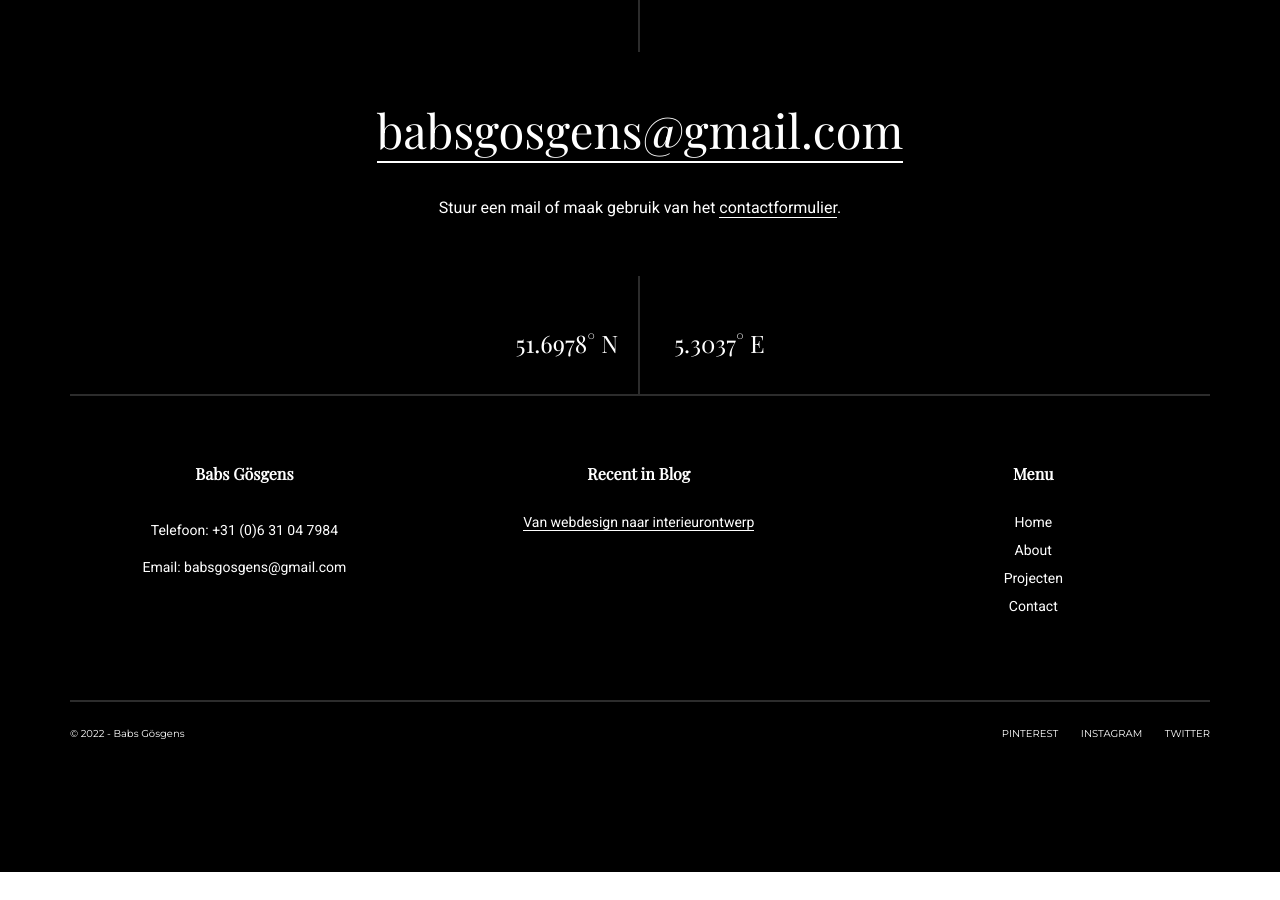
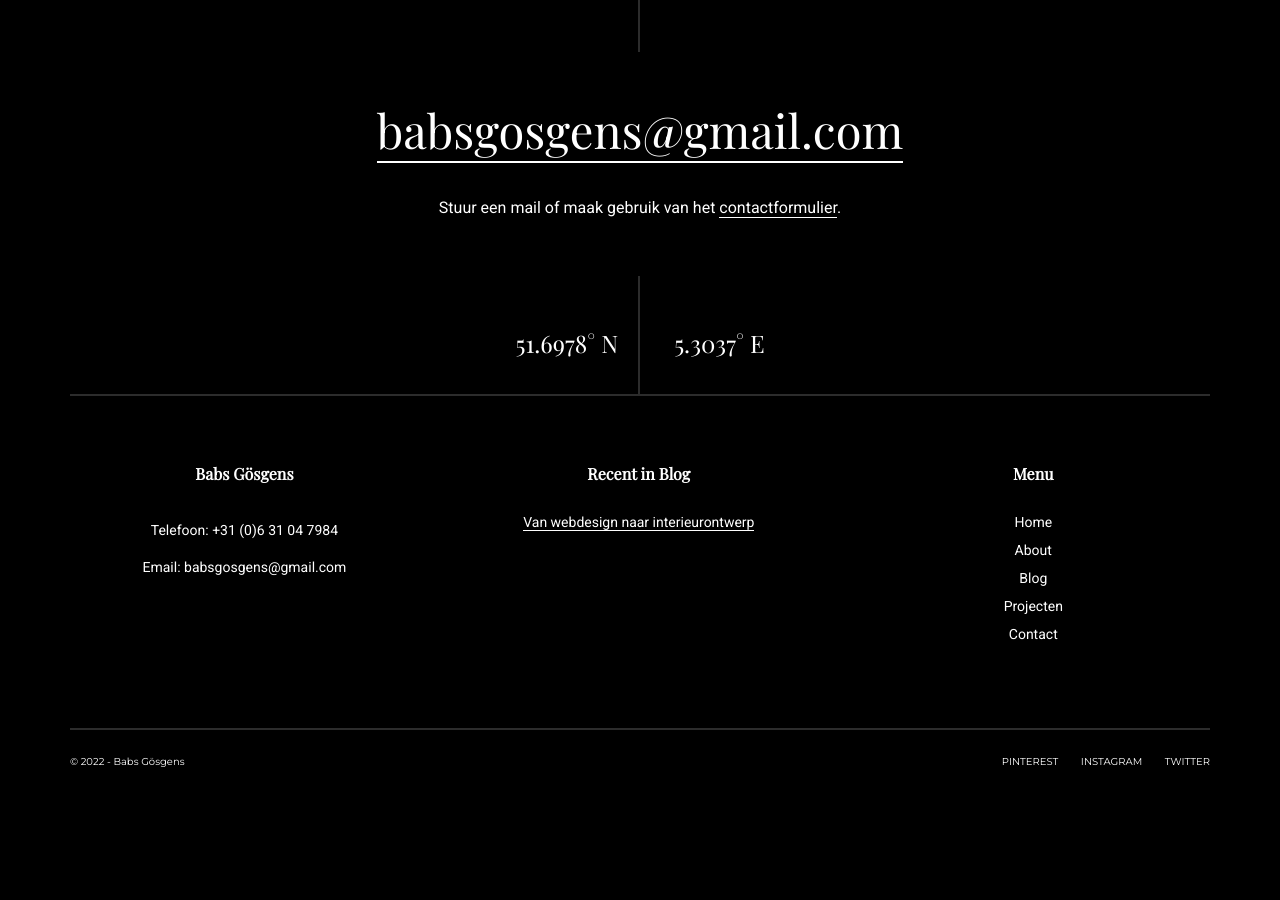
Before and after one commit to babsgosgens/babsgosgens, a Jekyll site: the page built from pages/index.md, in a window 1280 px wide and 900 px high, scrolled down 2903 px. Built offline with Jekyll 4.4.1, drawn with Linux system fonts in a browser that asks for light colours; some web fonts are replaced; before the commit the page ends 3775 px from its top, so only the background shows below that.

Commit message:
Re-introduce blog

```diff
--- a/_data/menu.yml
+++ b/_data/menu.yml
@@ -2,6 +2,8 @@
   link: /
 - name: About
   link: /about/
+- name: Blog
+  link: /blog/
 - name: Projecten
   link: /projecten/
 - name: Contact
```
